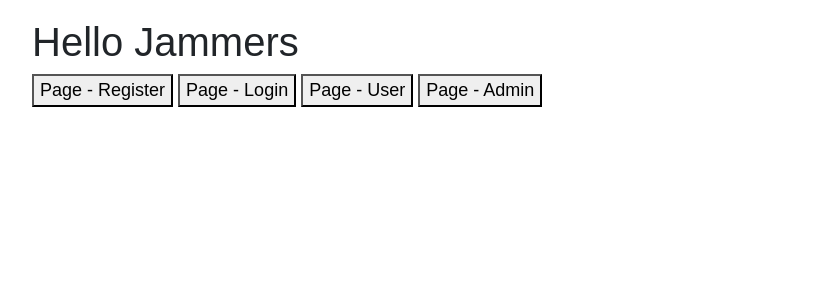
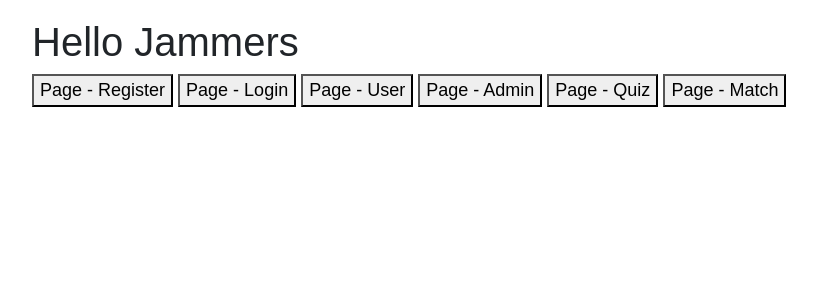
Before and after one commit to ProjectXTN/BUDDIES, a Symfony app: template Project_symfony/templates/home/index.html.twig in a window 1280 px wide. Shown: the top 300 px of the page, without its empty margins (208-1025 px from the left). Run offline with Twig, Linux system fonts and the light colour scheme; the template is opened without the code that fills it, so the values that code supplies are empty; some libraries are stand-ins or nearby versions.

Commit message:
Ajoute Buttons Quiz and Match

```diff
--- a/Project_symfony/templates/home/index.html.twig
+++ b/Project_symfony/templates/home/index.html.twig
@@ -21,5 +21,9 @@
     <a href="{{path('app_user_show')}}"><button>Page - User</button></a>
     {# Button pour y alle vers la page Admin #}
     <a href="{{path('admin')}}"><button>Page - Admin</button></a>
+    {# Button pour y alle vers la page Quiz #}
+    <a href="{{path('app_quiz')}}"><button>Page - Quiz</button></a>
+    {# Button pour y alle vers la page Match #}
+    <a href="{{path('app_match')}}"><button>Page - Match</button></a>
 </div>
 {% endblock %}
```
